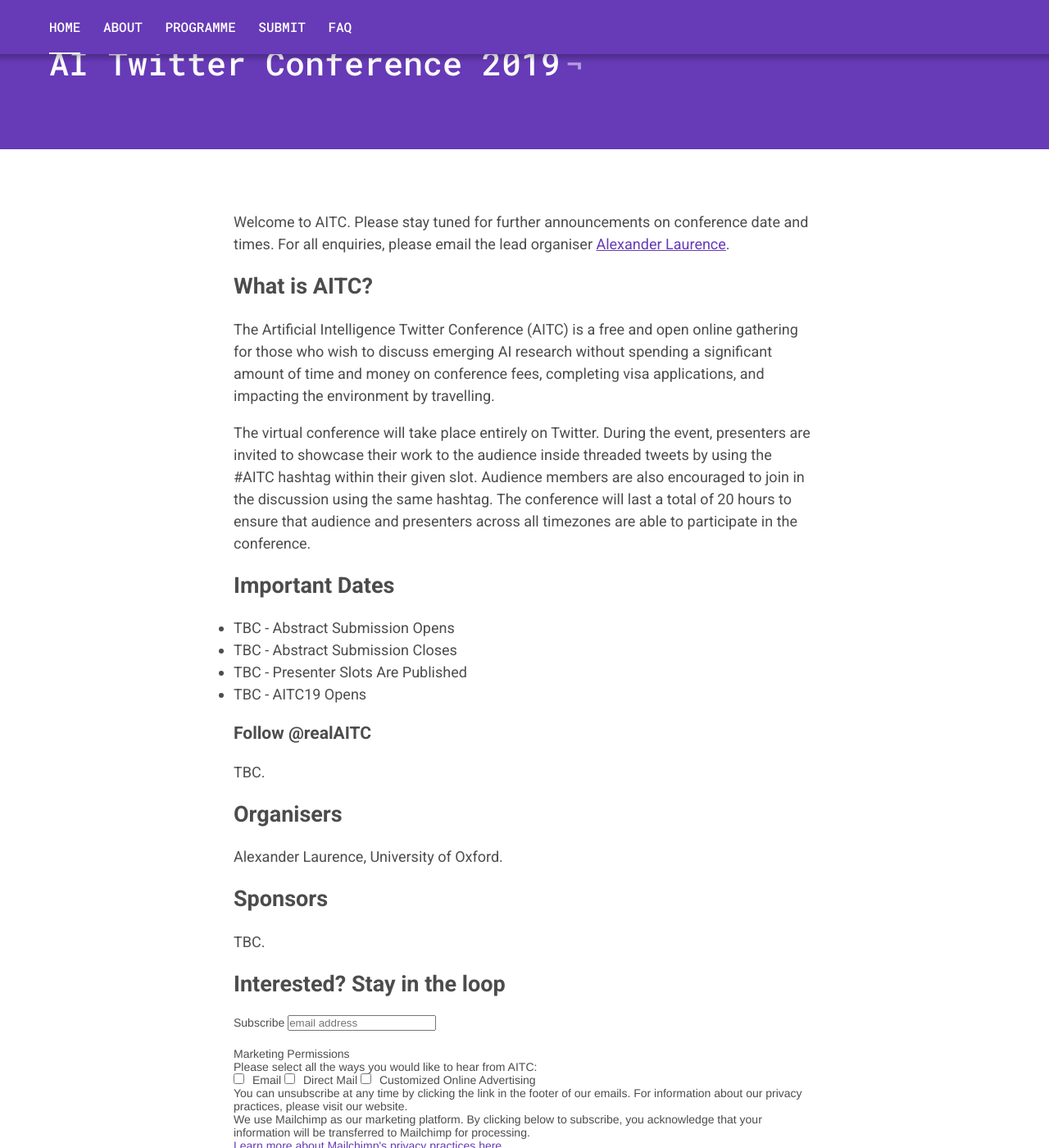
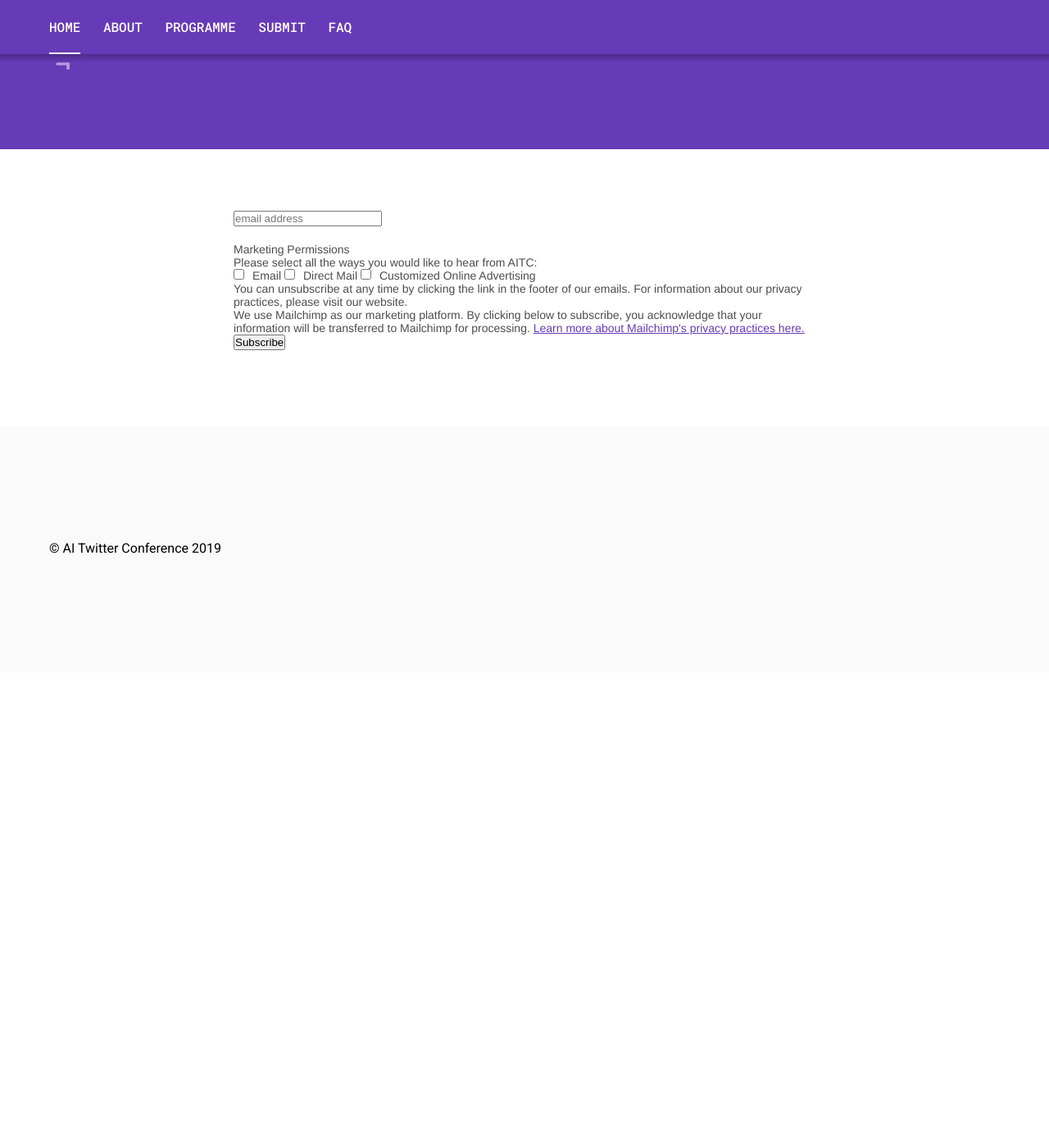
Before and after one commit to aitwitterconference/aitwitterconference.github.io, a Jekyll site: the page built from index.markdown, in a window 1280 px wide and 1400 px high, scrolled down 295 px. Shown: the whole window at 82% size. Built offline with Jekyll 4.4.1, drawn with Linux system fonts in a browser that asks for light colours; our own code applies the rules of GitHub Pages for plain Markdown files; comment, search, counter and statistics services are not loaded; after the commit the page ends 1115 px from its top, so only the background shows below that.

Commit message:
Update index.markdown

```diff
--- a/index.markdown
+++ b/index.markdown
@@ -1,36 +1,3 @@
----
-layout: page
-title: AI Twitter Conference 2019
----
-Welcome to AITC. Please stay tuned for further announcements on conference date and times. For all enquiries, please email the lead organiser [Alexander Laurence](mailto:alexander.adamlaurence@gmail.com).
-
-## What is AITC?
-
-The Artificial Intelligence Twitter Conference (AITC) is a free and open online gathering for those who wish to discuss emerging AI research without spending a significant amount of time and money on conference fees, completing visa applications, and impacting the environment by travelling.
-
-The virtual conference will take place entirely on Twitter. During the event, presenters are invited to showcase their work to the audience inside threaded tweets by using the #AITC hashtag within their given slot. Audience members are also encouraged to join in the discussion using the same hashtag. The conference will last a total of 20 hours to ensure that audience and presenters across all timezones are able to participate in the conference.
-
-## Important Dates
-
-* TBC - Abstract Submission Opens
-* TBC - Abstract Submission Closes
-* TBC - Presenter Slots Are Published
-* TBC - AITC19 Opens
-
-### Follow @realAITC
-
-TBC.
-
-## Organisers
-
-Alexander Laurence, University of Oxford.
-
-## Sponsors
-
-TBC.
-
-## Interested? Stay in the loop
-
 <!-- Begin Mailchimp Signup Form -->
 <link href="//cdn-images.mailchimp.com/embedcode/slim-10_7.css" rel="stylesheet" type="text/css">
 <style type="text/css">
@@ -47,26 +14,25 @@ TBC.
 <div id="mc_embed_signup">
 <form action="https://gmail.us3.list-manage.com/subscribe/post?u=806e587050c3ba525933b17a1&amp;id=51de7d3ef9" method="post" id="mc-embedded-subscribe-form" name="mc-embedded-subscribe-form" class="validate" target="_blank" novalidate>
     <div id="mc_embed_signup_scroll">
-	<label for="mce-EMAIL">Subscribe</label>
+
 	<input type="email" value="" name="EMAIL" class="email" id="mce-EMAIL" placeholder="email address" required>
 <div id="mergeRow-gdpr" class="mergeRow gdpr-mergeRow content__gdprBlock mc-field-group">
     <div class="content__gdpr">
         <label>Marketing Permissions</label>
         <p>Please select all the ways you would like to hear from AITC:</p>
-	    <div></div>
+	    <p></p>
+	    <p></p>
         <fieldset class="mc_fieldset gdprRequired mc-field-group" name="interestgroup_field">
 		<label class="checkbox subfield" for="gdpr_15269"><input type="checkbox" id="gdpr_15269" name="gdpr[15269]" value="Y" class="av-checkbox "><span>Email</span> </label><label class="checkbox subfield" for="gdpr_15273"><input type="checkbox" id="gdpr_15273" name="gdpr[15273]" value="Y" class="av-checkbox "><span>Direct Mail</span> </label><label class="checkbox subfield" for="gdpr_15277"><input type="checkbox" id="gdpr_15277" name="gdpr[15277]" value="Y" class="av-checkbox "><span>Customized Online Advertising</span> </label>
         </fieldset>
         <p>You can unsubscribe at any time by clicking the link in the footer of our emails. For information about our privacy practices, please visit our website.</p>
     </div>
     <div class="content__gdprLegal">
-        <p>We use Mailchimp as our marketing platform. By clicking below to subscribe, you acknowledge that your information will be transferred to Mailchimp for processing.
-		<div></div>
-
-		<a href="https://mailchimp.com/legal/" target="_blank">Learn more about Mailchimp's privacy practices here.</a></p>
+        <p>We use Mailchimp as our marketing platform. By clicking below to subscribe, you acknowledge that your information will be transferred to Mailchimp for processing. <a href="https://mailchimp.com/legal/" target="_blank">Learn more about Mailchimp's privacy practices here.</a></p>
     </div>
 </div>
-<div></div>
+<p></p>
+<p></p>
     <!-- real people should not fill this in and expect good things - do not remove this or risk form bot signups-->
     <div style="position: absolute; left: -5000px;" aria-hidden="true"><input type="text" name="b_806e587050c3ba525933b17a1_51de7d3ef9" tabindex="-1" value=""></div>
     <div class="clear"><input type="submit" value="Subscribe" name="subscribe" id="mc-embedded-subscribe" class="button"></div>
```
